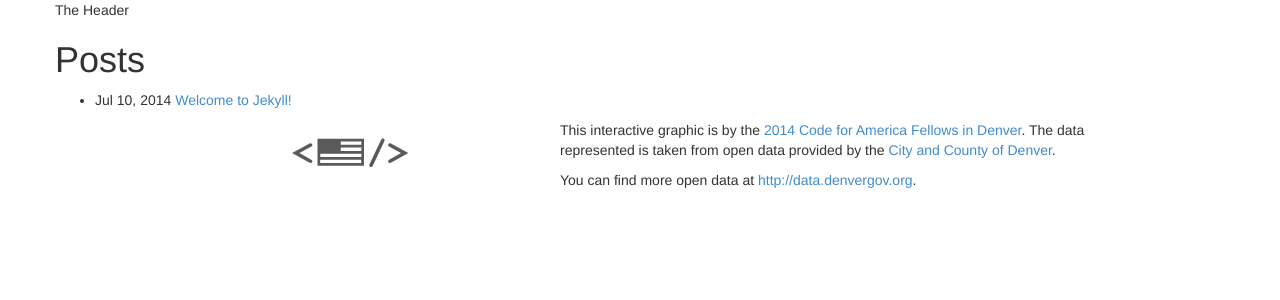
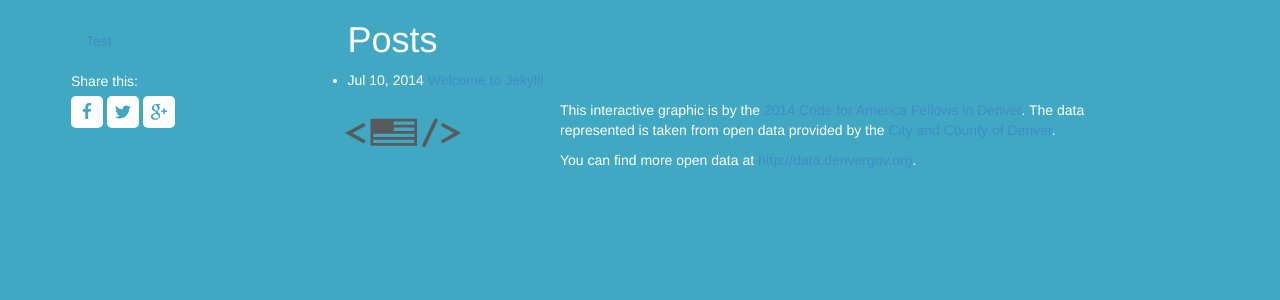
Before and after one commit to codeforamerica/denver-data-visualization-template, a Jekyll site: the page built from index.html, in a window 1280 px wide. Shown: the top 300 px of the page. Built offline with Jekyll 4.4.1, drawn with Linux system fonts in a browser that asks for light colours.

Commit message:
Add header and sidebar
Add sass. Add jquery.

```diff
--- a/_includes/head.html
+++ b/_includes/head.html
@@ -7,6 +7,6 @@
     <link rel="canonical" href="{{ page.url | replace:'index.html','' | prepend: site.baseurl | prepend: site.url }}">
 
     <!-- Custom CSS -->
+    <link rel="stylesheet" href="{{ "/css/bootstrap.css" | prepend: site.baseurl }}">
     <link rel="stylesheet" href="{{ "/css/main.css" | prepend: site.baseurl }}">
-    <link rel="stylesheet" href="{{ "/css/bootstrap.css" | prepend: site.baseurl }}">
 </head>
--- a/_includes/header.html
+++ b/_includes/header.html
@@ -1,3 +1,19 @@
 <header>
-The Header
+  <nav class="navbar navbar-default navbar-static visible-xs visible-sm" role="navigation">
+    <div class="navbar-header">
+      <button class="navbar-toggle" type="button" data-toggle="collapse" data-target="#topbar">
+        <span class="sr-only">Toggle navigation</span>
+        <span class="icon-bar"></span>
+        <span class="icon-bar"></span>
+        <span class="icon-bar"></span>
+      </button>
+      <a class="navbar-brand" href="#">{{ site.name }}</a>
+    </div>
+
+    <div class="collapse navbar-collapse" id="topbar">
+      <ul class="nav navbar-nav navbar-right">
+        <li><a href="#">Test</a></li>
+      </ul>
+    </div>
+  </nav>
 </header>
--- a/_includes/javascript.html
+++ b/_includes/javascript.html
@@ -1 +1,2 @@
+<script src="http://ajax.googleapis.com/ajax/libs/jquery/1/jquery.min.js"></script>
 <script type="text/javascript" src="{{ "/js/bootstrap.js" | prepend: site.baseurl }}"></script>
--- /dev/null
+++ b/_includes/sidebar.html
@@ -0,0 +1,21 @@
+<div id="sidebar" class="navbar col-sm-3 visible-md visible-lg" role="complementary">
+  <div class="bs-sidebar hidden-print affix">
+    <h3 class="site-name">{{ site.name }}</h3>
+
+    <ul class="nav bs-sidenav">
+      <li><a href="#">Test</a></li>
+    </ul>
+
+
+    <div class="share_this">
+      Share this: <br>
+
+      <a class="fb" href="javascript:window.open('http://www.facebook.com/share.php?u=https://www.google.com/&title=Marijuana Indicators In Denver' , '_blank', 'width=400,height=500');void(0);"></a>
+
+      <a class="twitter" href="javascript:window.open('http://twitter.com/home?status=Marijuana Indicators In Denver+https://www.google.com/' , '_blank', 'width=400,height=500');void(0);"></a>
+
+      <a class="gplus"  href="javascript:window.open('https://plus.google.com/share?url=https://www.google.com/' , '_blank', 'width=490,height=550');void(0);"></a>
+    </div>
+  </div>
+</div>
+<div id="fb-root"></div>
--- a/_layouts/default.html
+++ b/_layouts/default.html
@@ -7,6 +7,7 @@
       <div class="container" role="main">
         <div class="row">
           {% include header.html %}
+          {% include sidebar.html %}
 
           {{ content }}
 
--- /dev/null
+++ b/css/main.scss
@@ -0,0 +1,84 @@
+---
+---
+/* These lines are necessary for jekyll
+    http://jekyllrb.com/docs/assets/
+*/
+
+/* Theme Colors */
+$primary-color: #41a8c4;
+$font-family: 'Helvetica Neue', Helvetica, Arial, sans-serif;
+
+/* Master Styles */
+body {
+  color: white;
+  background-color: $primary-color;
+}
+
+.section-title {
+  text-align: center;
+}
+
+img.center {
+    display: block;
+    margin-left: auto;
+    margin-right: auto;
+}
+
+#sidebar {
+  display:block;
+  float: left;
+}
+
+.row {margin-bottom: 50px;}
+
+/* Share Buttons*/
+.share-text {
+  display:inline-block;
+  padding-bottom: 10px;
+}
+
+.share_this {
+  margin-top: 10px;
+  width: 100%;
+  font-family: $font-family;
+}
+
+.fb {
+  margin-top: 5px;
+  width: 32px;
+  height:32px;
+  display:inline-block;
+  background:transparent url('../images/fb.svg') center top no-repeat;
+  border-radius: 5px;
+}
+
+.twitter {
+  margin-top: 5px;
+  width: 32px;
+  height:32px;
+  display:inline-block;
+  background:transparent url('../images/twitter.svg') center top no-repeat;
+  border-radius: 5px;
+}
+
+.gplus {
+  margin-top: 5px;
+  width: 32px;
+  height:32px;
+  display:inline-block;
+  background:transparent url('../images/gplus.svg') center top no-repeat;
+  border-radius: 5px;
+}
+
+.fb:hover {
+  background-image: url('../images/fb_hover.svg');
+  border: 1px solid white;
+}
+.twitter:hover {
+  background-image: url('../images/twitter_hover.svg');
+  border: 1px solid white;
+}
+.gplus:hover {
+  background-image: url('../images/gplus_hover.svg');
+  border: 1px solid white;
+}
```
Also changed, not shown: css/main.css (deleted), images/fb.svg (added), images/fb_hover.svg (added), images/gplus.svg (added), images/gplus_hover.svg (added), images/twitter.svg (added), images/twitter_hover.svg (added).
